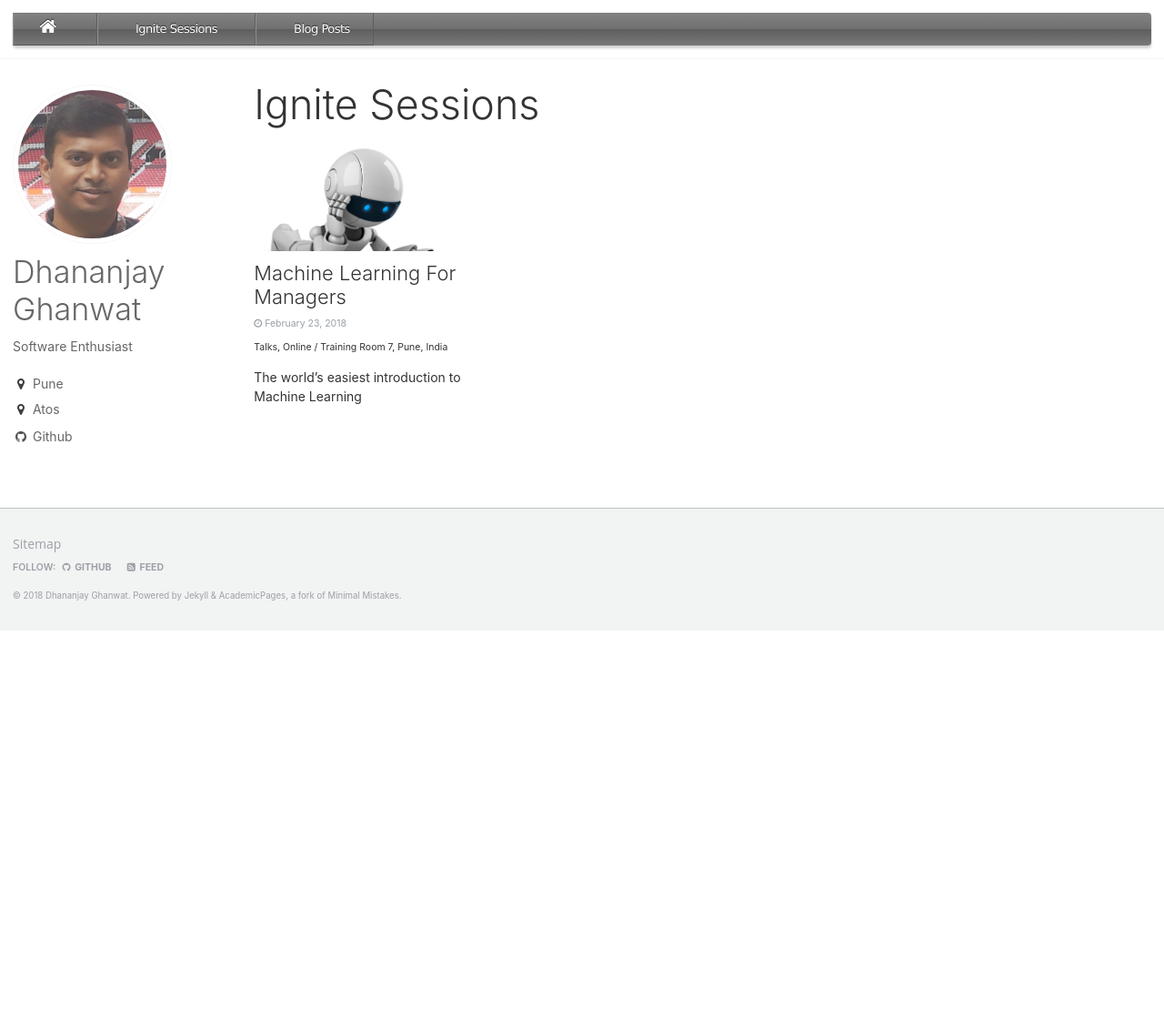
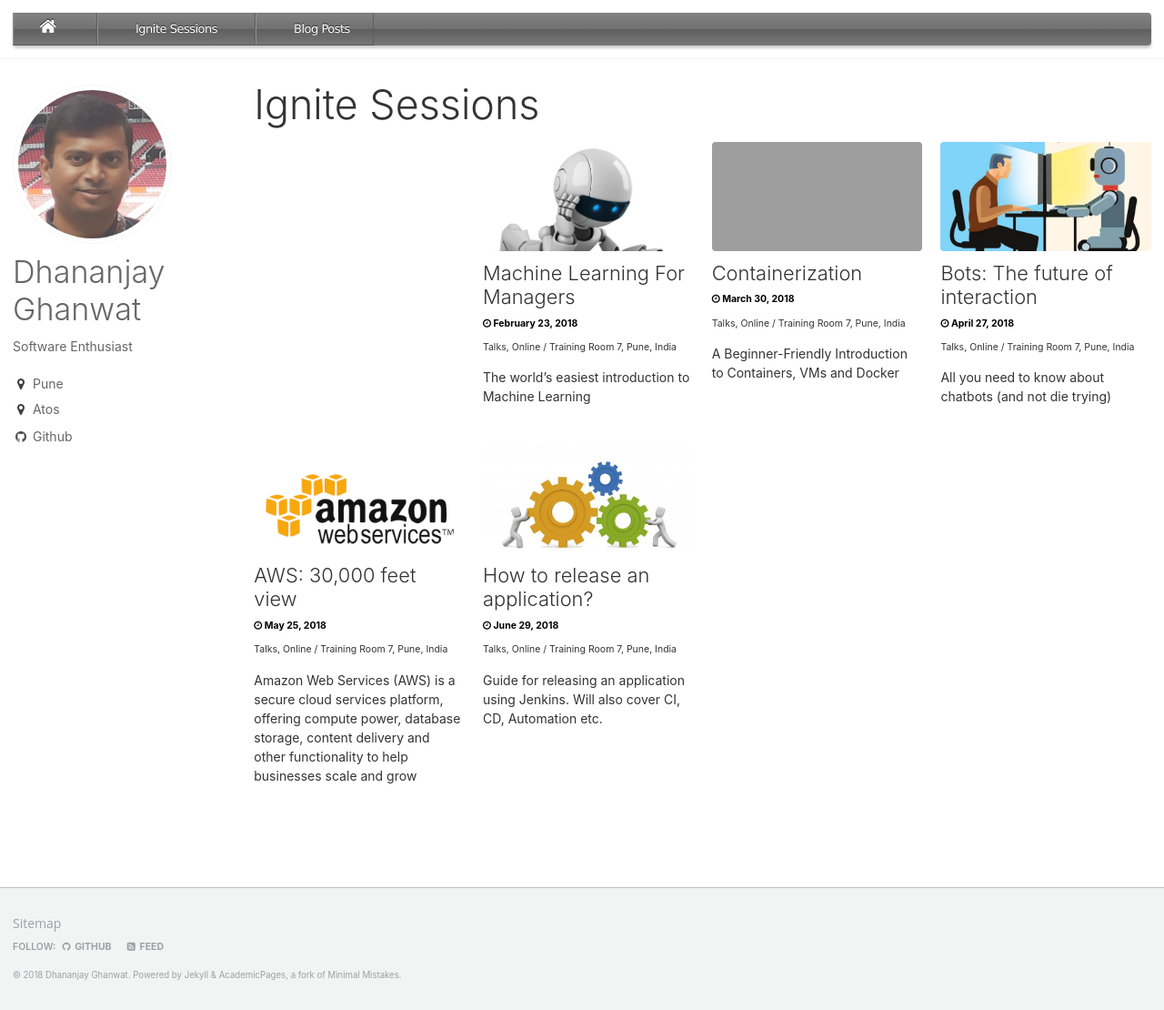
Before and after one commit to dghanwat/dghanwat.github.io, a Jekyll site: the page built from _pages/talks.html, in a window 1280 px wide and 1110 px high. Shown: the whole window at 91% size. Built offline with Jekyll 4.4.1, drawn with Linux system fonts in a browser that asks for light colours.

Commit message:
ignite sessions planning

```diff
--- a/_config.yml
+++ b/_config.yml
@@ -14,7 +14,7 @@ description              : &description "Software Enthusiast"
 url                      : https://dghanwat.github.io # the base hostname & protocol for your site e.g. "https://mmistakes.github.io"
 baseurl                  : "" # the subpath of your site, e.g. "/blog"
 repository               : "dghanwat/dghanwat.github.io"
-teaser                   : "forest1.jpg"
+teaser                   :
 future                   : true
 breadcrumbs              : false # true, false (default)
 words_per_minute         : 160
--- a/_pages/talks.html
+++ b/_pages/talks.html
@@ -6,6 +6,6 @@ author_profile: true
 ---
 
 
-{% for post in site.talks reversed %}
+{% for post in site.talks%}
   {% include archive-single-ignite.html %}
 {% endfor %}
--- a/_sass/_archive.scss
+++ b/_sass/_archive.scss
@@ -126,6 +126,8 @@
 
   .page__meta {
     margin: 0 0 4px;
+    font-weight: bold;
+    color: #000;
   }
 
   .archive__item-title {
--- a/_sass/vendor/susy/susy/language/susy/_gallery.scss
+++ b/_sass/vendor/susy/susy/language/susy/_gallery.scss
@@ -61,7 +61,7 @@
   @include float-span-output($output...);
 
   // Individual Loop
-  @for $item from 2 through $line {
+  @for $item from 1 through $line {
     $nth: '#{$line}n + #{$item}';
     &:nth-#{$selector}(#{$nth}) {
       // Individual Prep
--- /dev/null
+++ b/_talks/2018-03-30-talk.md
@@ -0,0 +1,17 @@
+---
+title: "Containerization"
+collection: talks
+type: "Talks"
+permalink: /talks/2018-03-30-talk
+venue: "Online / Training Room 7"
+date: 2018-03-30
+published: true
+future: true
+location: "Pune, India"
+teaser: "containers.png"
+excerpt: "A Beginner-Friendly Introduction to Containers, VMs and Docker"
+---
+
+If you’re a programmer or techie, chances are you’ve at least heard of Docker: a helpful tool for packing, shipping, and running applications within _"containers"_
+
+Join me in this session to understand some concept round what a _container_ is and how it compares to a Virtual Machine (VM).
--- /dev/null
+++ b/_talks/2018-04-27-talk.md
@@ -0,0 +1,17 @@
+---
+title: "Bots: The future of interaction"
+collection: talks
+type: "Talks"
+permalink: /talks/2018-04-27-talk
+venue: "Online / Training Room 7"
+date: 2018-04-27
+published: true
+future: true
+location: "Pune, India"
+teaser: "chatbots.jpg"
+excerpt: "All you need to know about chatbots (and not die trying)"
+---
+
+Chatbots are not only driving a revolution on customer service, they’re leading a revolution on the way software is developed and designed
+
+Join me in this session to understand why Bots are creating a wave. I will also cover the basic workflow of how to develop a bot
--- /dev/null
+++ b/_talks/2018-05-25-talk.md
@@ -0,0 +1,17 @@
+---
+title: "AWS: 30,000 feet view"
+collection: talks
+type: "Talks"
+permalink: /talks/2018-05-25-talk
+venue: "Online / Training Room 7"
+date: 2018-05-25
+published: true
+future: true
+location: "Pune, India"
+teaser: "aws-large-2.png"
+excerpt: "Amazon Web Services (AWS) is a secure cloud services platform, offering compute power, database storage, content delivery and other functionality to help businesses scale and grow"
+---
+
+The AWS Cloud provides a broad set of infrastructure services, such as computing power, storage options, networking and databases, delivered as a utility: on-demand, available in seconds, with pay-as-you-go pricing
+
+In this talk I will try to cover the 30,000 feet view of AWS covering the mostly used services at a very high level
--- /dev/null
+++ b/_talks/2018-06-29-talk.md
@@ -0,0 +1,16 @@
+---
+title: "How to release an application?"
+collection: talks
+type: "Talks"
+permalink: /talks/2018-06-29-talk
+venue: "Online / Training Room 7"
+date: 2018-06-29
+published: true
+future: true
+location: "Pune, India"
+teaser: "app-release.jpg"
+excerpt: "Guide for releasing an application using Jenkins. Will also cover CI, CD, Automation etc."
+---
+
+In these days of Agile development, its important to define a automated release strategy using different tools available.
+In this talk I will try to cover the strategy used in my past projects for delivery an application in production
```
Also changed, not shown: images/app-release.jpg (added), images/aws-large-2.png (added), images/chatbots.jpg (added), 1 other file.
